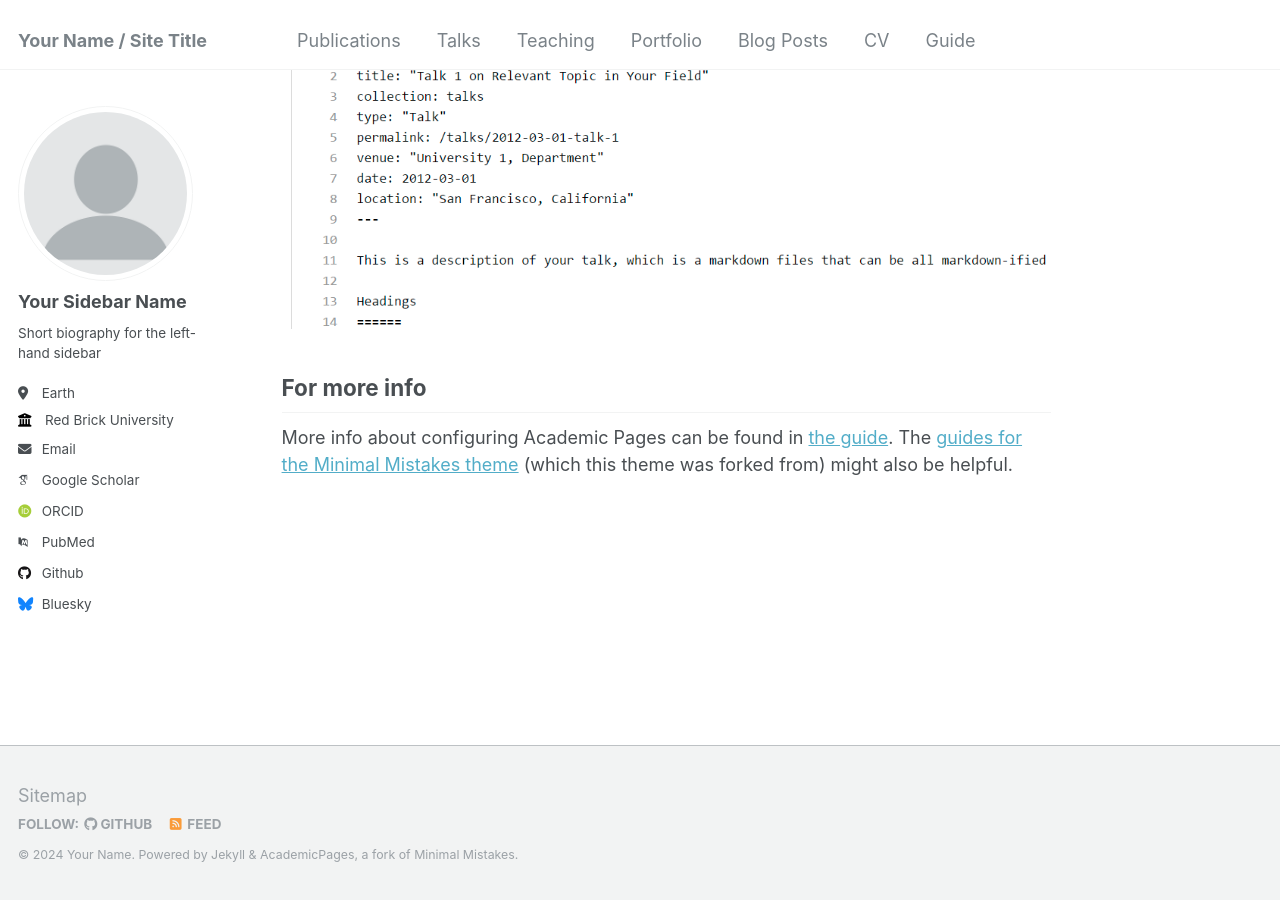
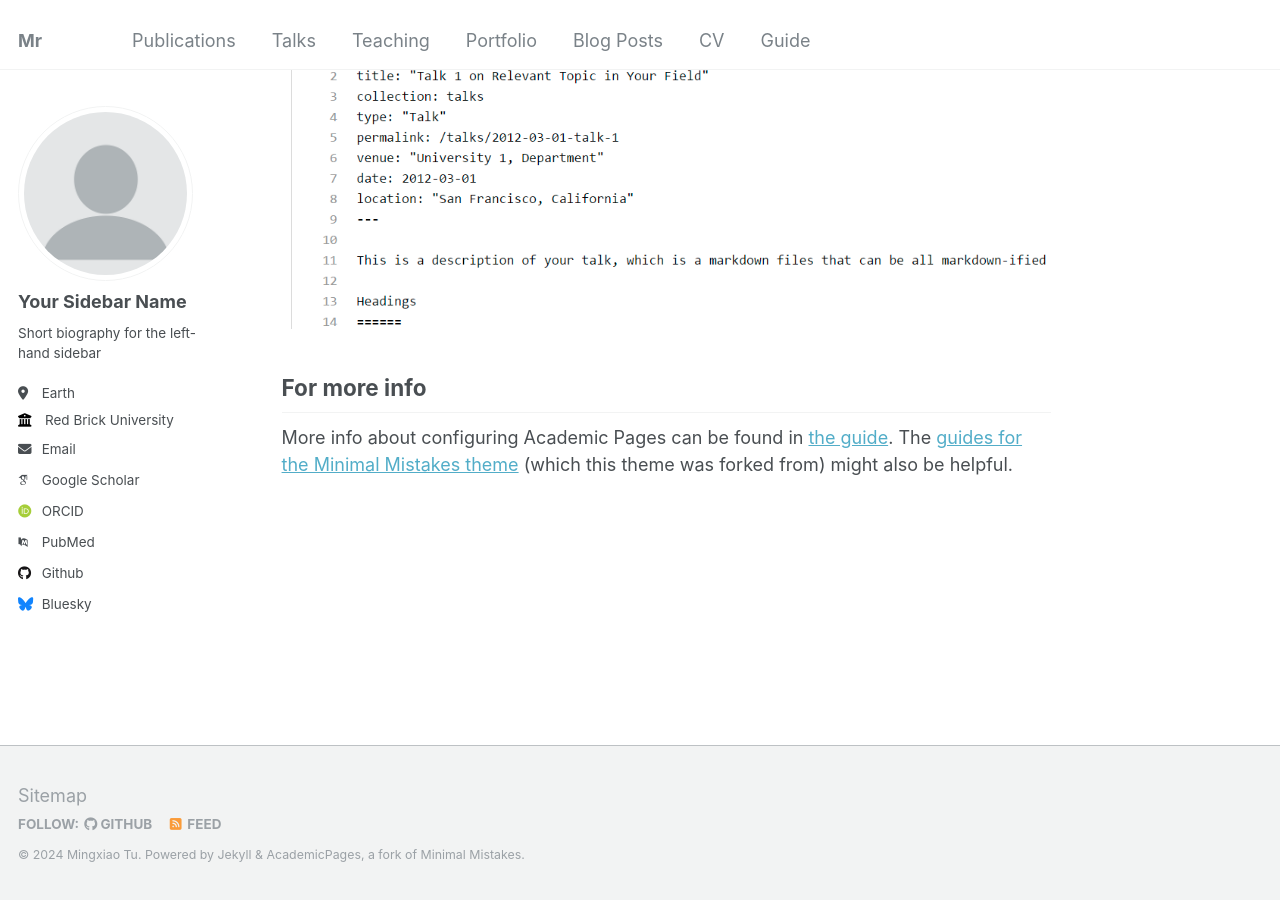
Before and after one commit to DavidTu21/mingxiaotu.github.io, a Jekyll site: the page built from _pages/about.md, in a window 1280 px wide and 900 px high, scrolled down 2660 px. Built offline with Jekyll 4.4.1, drawn with Linux system fonts in a browser that asks for light colours; some web fonts are replaced.

Commit message:
Update _config.yml

```diff
--- a/_config.yml
+++ b/_config.yml
@@ -7,10 +7,10 @@
 # server process.
 
 # Basic Site Settings
-locale                   : "en-US"
-title                    : "Your Name / Site Title"
+locale                   : "en-AU"
+title                    : "Mr"
 title_separator          : "-"
-name                     : &name "Your Name"
+name                     : &name "Mingxiao Tu"
 description              : &description "personal description"
 url                      : https://academicpages.github.io # the base hostname & protocol for your site e.g. "https://mmistakes.github.io"
 baseurl                  : "" # the subpath of your site, e.g. "/blog"
@@ -32,7 +32,7 @@ author:
 
   # Academic websites
   arxiv            : # URL - Update with the correct link to your profile
-  googlescholar    : "https://scholar.google.com/citations?user=PS_CX0AAAAAJ"
+  googlescholar    : "https://scholar.google.com.au/citations?user=TVFKii0AAAAJ&hl=en&oi=ao"
   impactstory      : # URL
   orcid            : "http://orcid.org/yourorcidurl"
   semantic         : # URL
```
